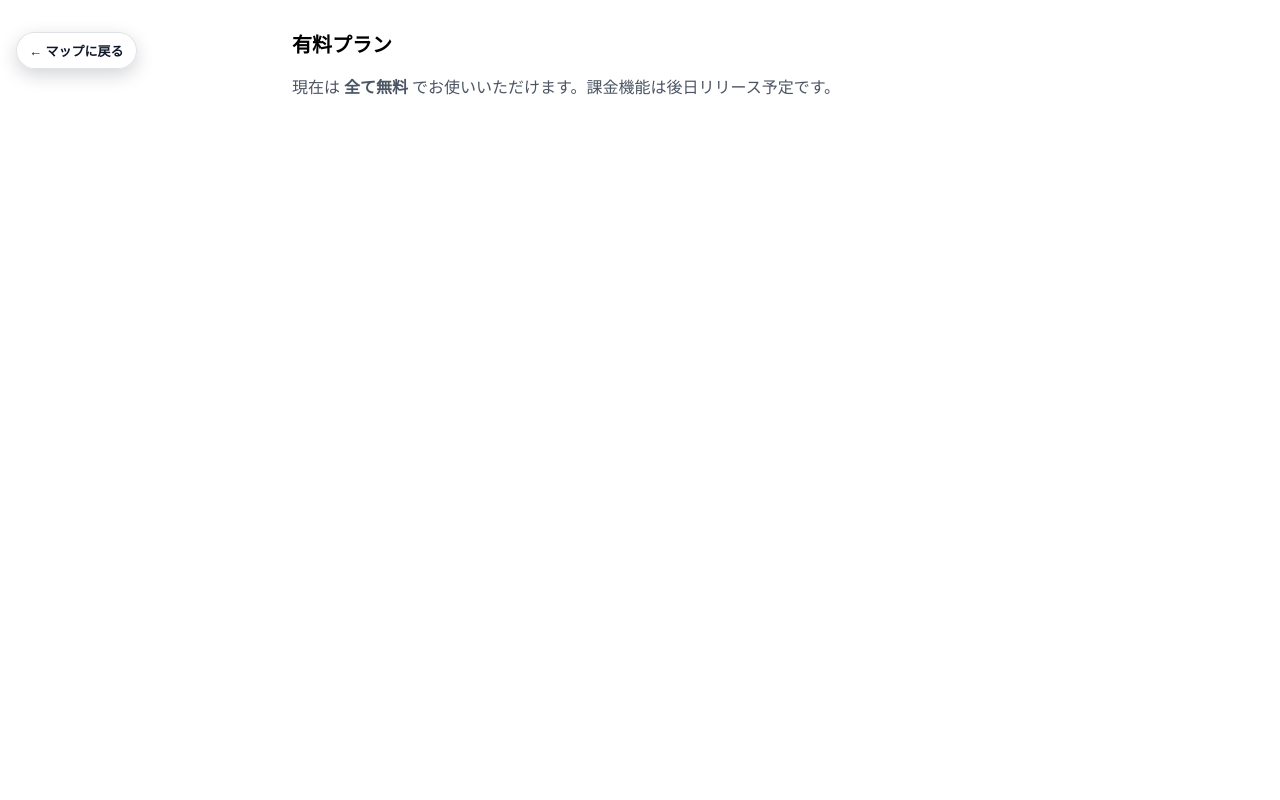
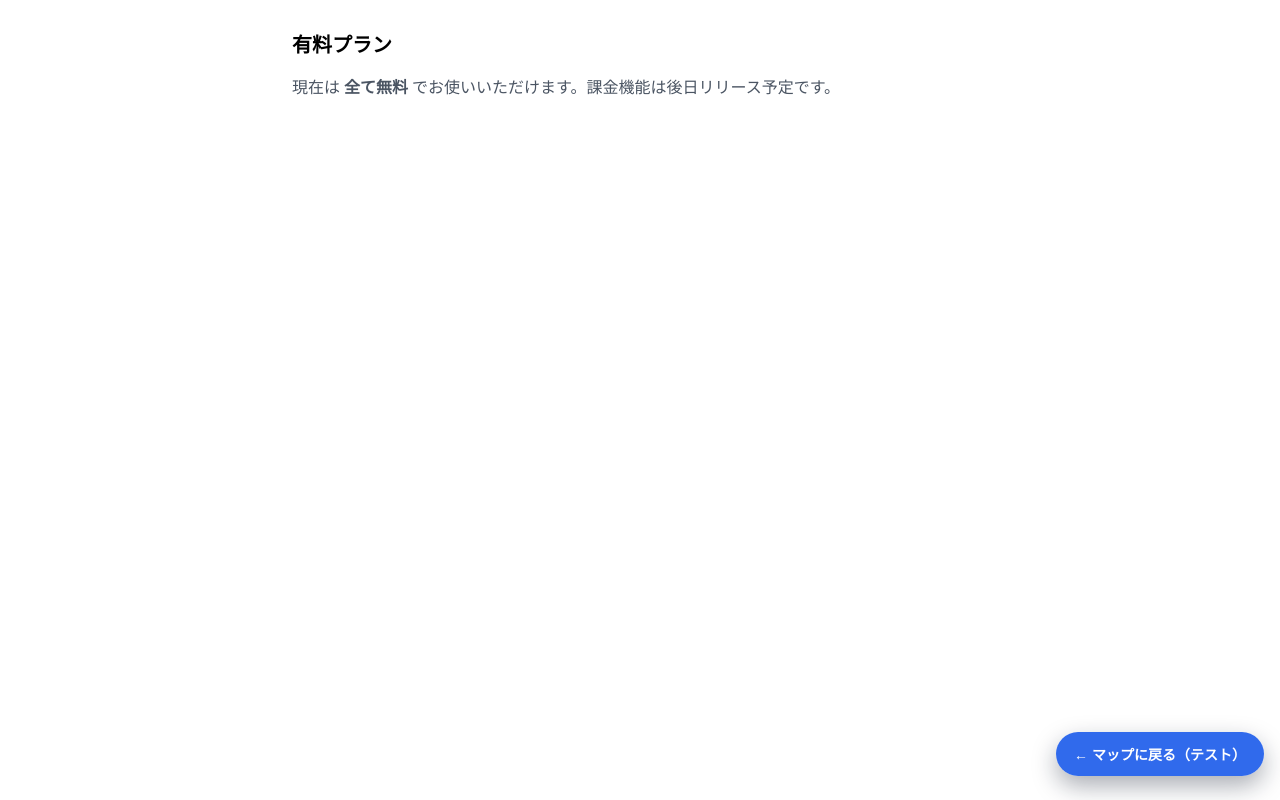
Before and after one commit to sakasakainfinity-dotcom/travel-memory, a Next.js app: page /plans in a window 1280 px wide. Built offline with nearby package versions, Linux system fonts and the light colour scheme.

Commit message:
Update BackToMapButton.tsx

```diff
--- a/src/components/BackToMapButton.tsx
+++ b/src/components/BackToMapButton.tsx
@@ -8,22 +8,22 @@ export default function BackToMapButton() {
 
   const btnStyle: CSSProperties = {
     position: "fixed",
-    // ★ 画面の一番上から少し下げる＋ノッチぶんも考慮
-    top: "calc(env(safe-area-inset-top, 0px) + 32px)",
-    left: 16,
+    // 右下フローティング（ノッチ・ホームバーを避ける）
+    right: 16,
+    bottom: "calc(env(safe-area-inset-bottom, 0px) + 24px)",
     zIndex: 50,
-    padding: "8px 12px",
+    padding: "12px 18px",
     borderRadius: 9999,
-    border: "1px solid rgba(15,23,42,0.12)",
-    background: "rgba(255,255,255,0.92)",
-    boxShadow: "0 6px 18px rgba(15,23,42,0.18)",
-    fontSize: 13,
-    fontWeight: 700,
-    color: "#0f172a",
+    border: "none",
+    background: "rgba(37,99,235,0.95)",
+    boxShadow: "0 10px 24px rgba(15,23,42,0.35)",
+    fontSize: 14,
+    fontWeight: 800,
+    color: "#fff",
     cursor: "pointer",
     display: "flex",
     alignItems: "center",
-    gap: 4,
+    gap: 6,
   };
 
   return (
@@ -32,7 +32,7 @@ export default function BackToMapButton() {
       style={btnStyle}
       onClick={() => router.push("/")}
     >
-      ← マップに戻る
+      ← マップに戻る（テスト）
     </button>
   );
 }
```
